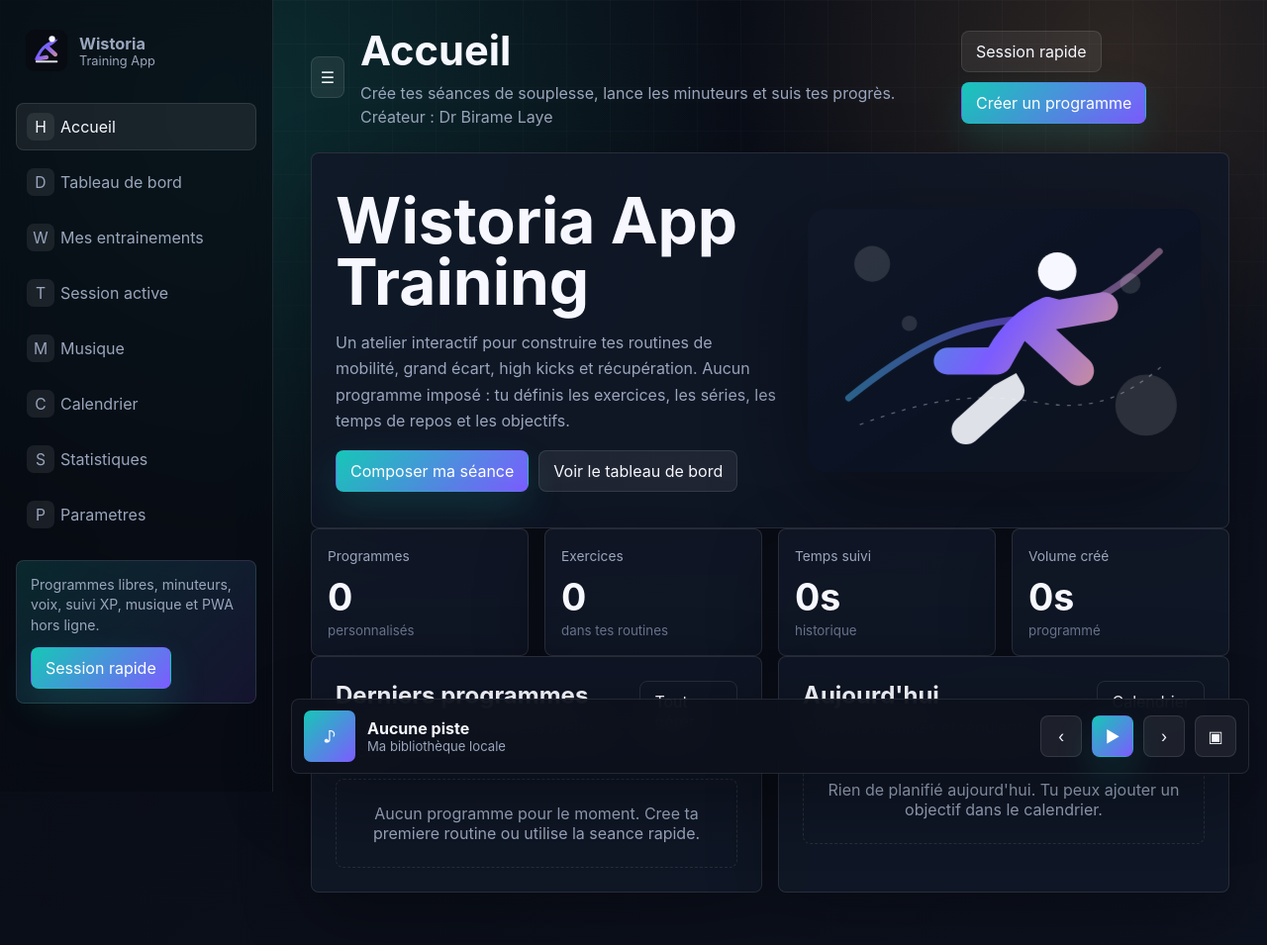
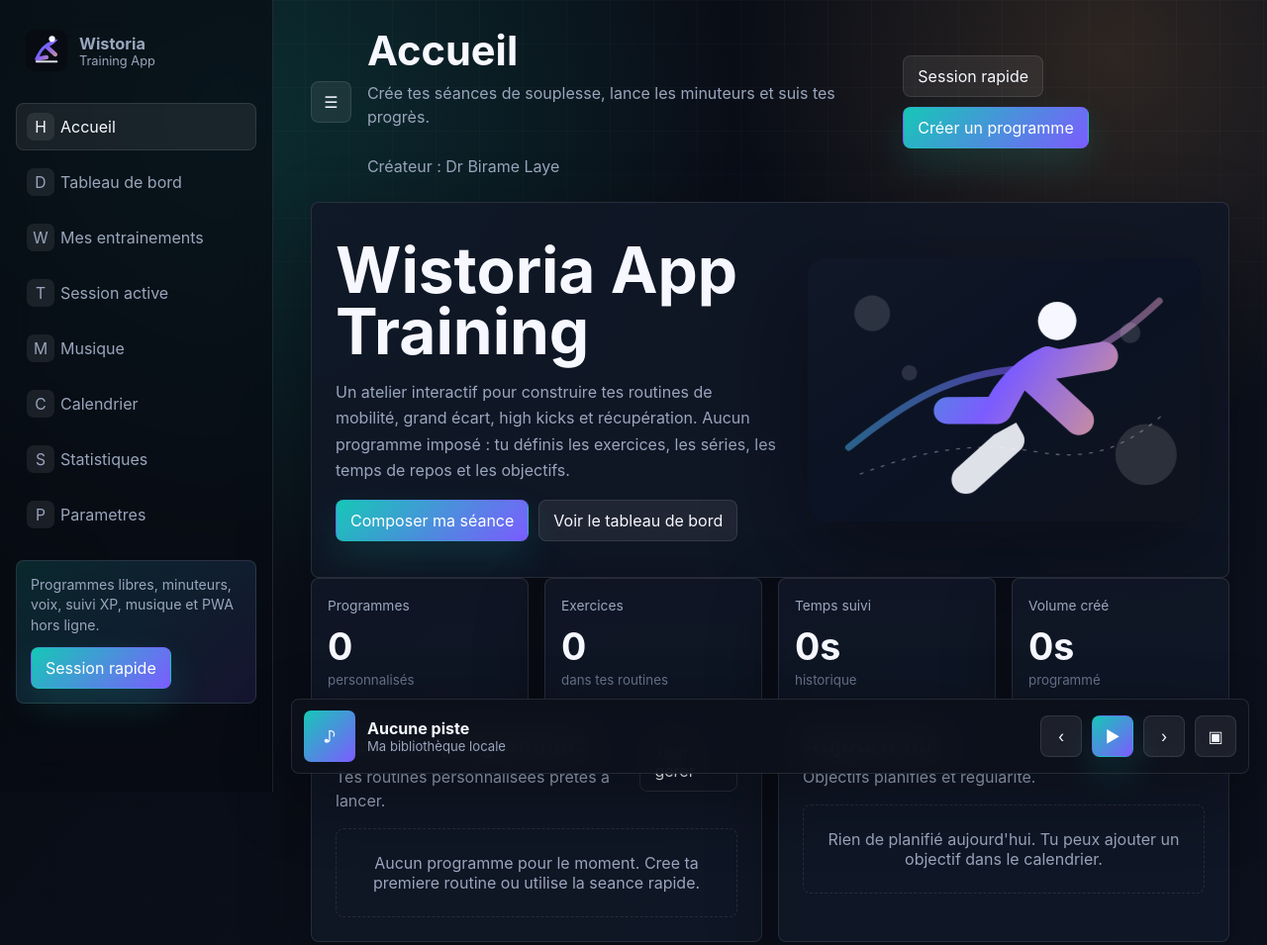
Before and after one commit to Griffnoir/wistoria-app-training, a website with bundled scripts: page index.html in a window 1280 px wide. Shown: the top 955 px of the page at 99% size. Built offline with nearby package versions, Linux system fonts and the light colour scheme.

Commit message:
Update index.html

```diff
--- a/index.html
+++ b/index.html
@@ -23,7 +23,8 @@
           <button class="btn icon-btn mobile-menu" data-menu aria-label="Ouvrir le menu">☰</button>
           <div>
             <h1>Accueil</h1>
-            <p>Crée tes séances de souplesse, lance les minuteurs et suis tes progrès. Créateur : Dr Birame Laye</p>
+            <p>Crée tes séances de souplesse, lance les minuteurs et suis tes progrès.</p><br>
+            <p>Créateur : Dr Birame Laye</p>
           </div>
           <div class="toolbar">
             <button class="btn" data-quick-session>Session rapide</button>
```
